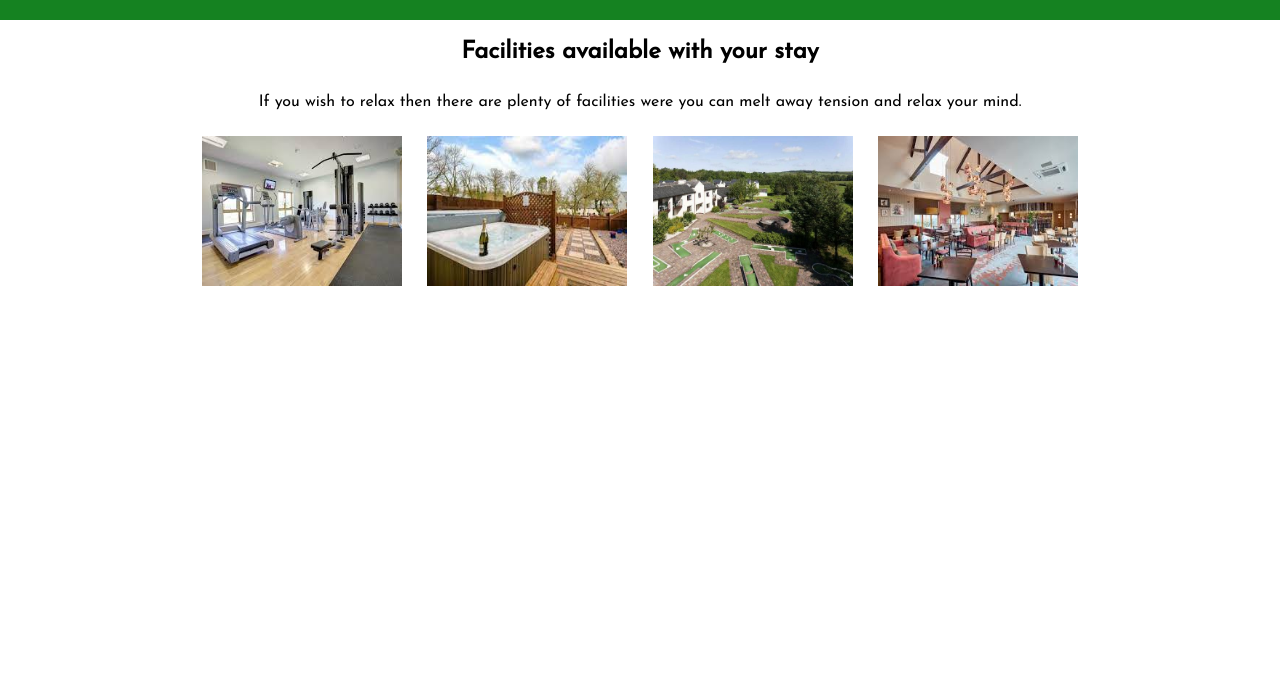
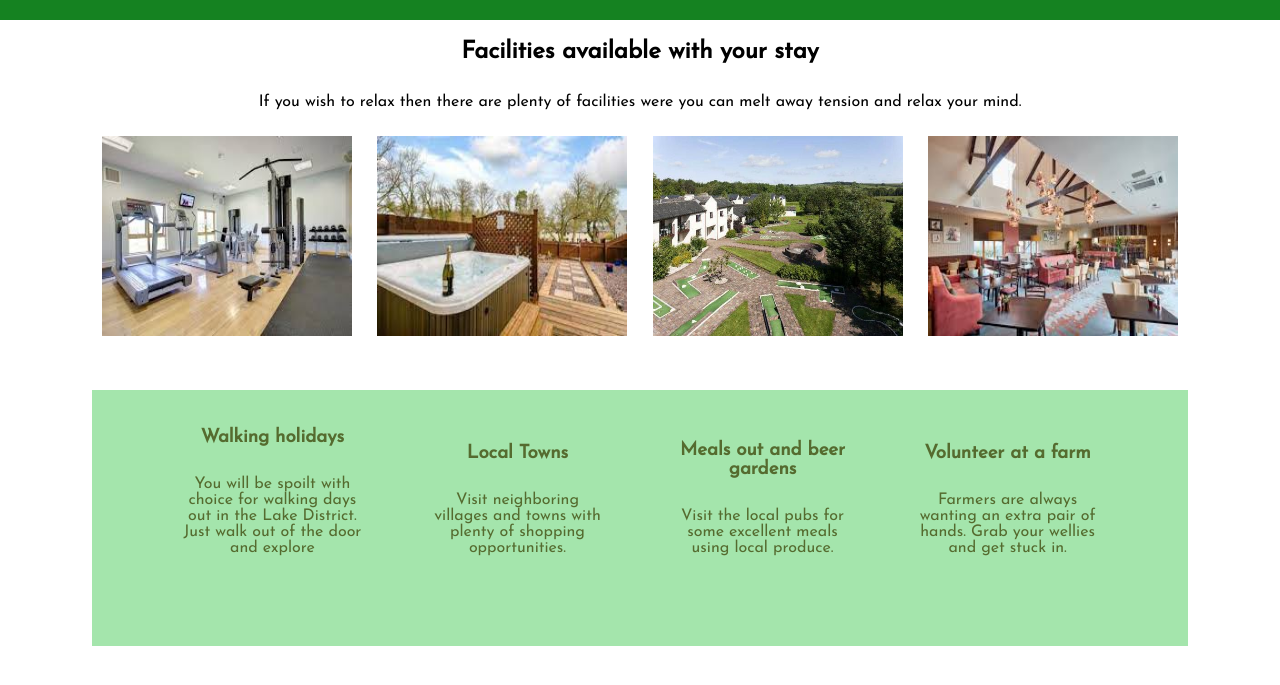
Before and after one commit to JCPeers/Practice-project, a plain HTML site: page practice.html/sites.html in a window 1280 px wide. Shown: the part 95-780 px from the top of the page. Drawn offline with Linux system fonts and the light colour scheme.

Commit message:
Added activities

```diff
--- a/css/practice.css
+++ b/css/practice.css
@@ -33,17 +33,12 @@ main {
 }
 
 .sites-button:hover {
-  background-color: #158221;
-  color: white;
+  background-color: #a4e5ac;
+  color: darkolivegreen;
 }
 
 .intro-para {
   color: #074780;
-}
-
-h3 {
-  color: #164183;
-  padding: 5px;
 }
 
 .main-section {
@@ -51,7 +46,8 @@ h3 {
 }
 
 .main-sections {
-  /* text-align: center; */
+  color: #164183;
+  padding: 5px;
 }
 
 .images-whitbarrow {
@@ -70,9 +66,28 @@ h3 {
 }
 
 .image-facilities {
+  width: 250px;
+  height: 200px;
+  margin: 0 10px;
+}
+
+.card {
+  background-color: #a4e5ac;
+  color: white;
+  margin: 50px 0;
+}
+.cards-cont {
+  height: auto;
+  width: auto;
+}
+
+.options {
+  color: white;
+  height: 200px;
   width: 200px;
-  height: 150px;
-  margin: 0 10px;
+  display: inline-block;
+  color: darkolivegreen;
+  padding: 20px;
 }
 
 /* Footer section */
--- a/practice.html/sites.html
+++ b/practice.html/sites.html
@@ -14,6 +14,8 @@
       <h1>Things to do in the area</h1>
     </header>
   </head>
+
+  <!-- ************* Body Section ************* -->
   <body>
     <main>
       <h2>Facilities available with your stay</h2>
@@ -40,6 +42,47 @@
         <img class="image-facilities" src="../images-whitbarrow/restaurant.jfif"
         alt="restaurant with tables and chairs"
       </div>
+
+      <div class="card">
+        <div class="cards-cont">
+          <div class="options">
+            <span>
+              <h3>Walking holidays</h3>
+              <p>
+                You will be spoilt with choice for walking days out in the Lake
+                District. Just walk out of the door and explore
+              </p>
+            </span>
+          </div>
+          <div class="options">
+            <span>
+              <h3>Local Towns</h3>
+              <p>
+                Visit neighboring villages and towns with plenty of shopping
+                opportunities.
+              </p>
+            </span>
+          </div>
+          <div class="options">
+            <span>
+              <h3>Meals out and beer gardens</h3>
+              <p>
+                Visit the local pubs for some excellent meals using local
+                produce.
+              </p>
+            </span>
+          </div>
+          <div class="options">
+            <span>
+              <h3>Volunteer at a farm</h3>
+              <p>
+                Farmers are always wanting an extra pair of hands. Grab your
+                wellies and get stuck in.
+              </p>
+            </span>
+          </div>
+        </div>
+      </div>
     </main>
     <footer></footer>
   </body>
```
